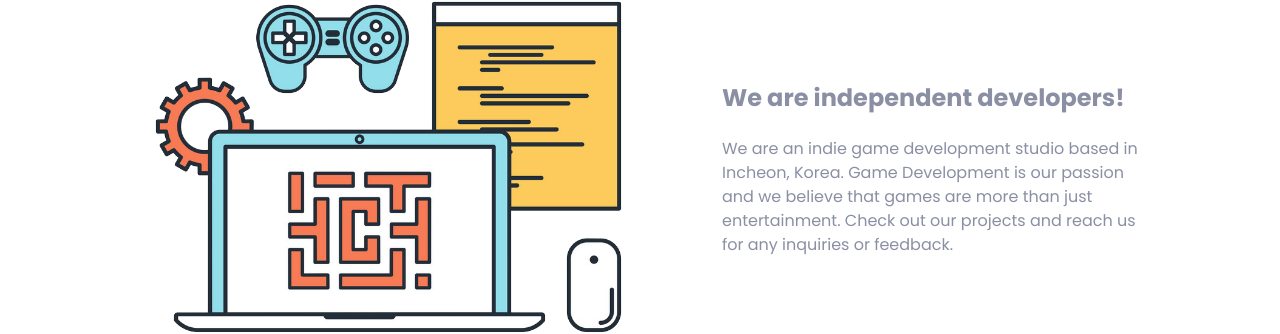
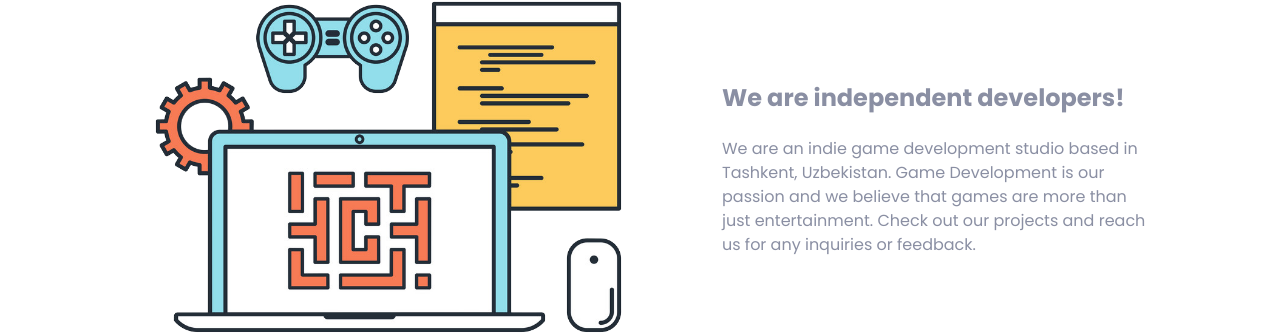
Before and after one commit to Nazarov7mu/nazarov7mu.github.io, a plain HTML site: page index.html in a window 1280 px wide. Shown: the part 915-1249 px from the top of the page. Drawn offline with nearby package versions, Linux system fonts and the light colour scheme.

Commit message:
Update index.html

```diff
--- a/index.html
+++ b/index.html
@@ -182,7 +182,7 @@
 
 								<h4 class="font-weight-bold mb-4">We are independent developers!</h4>
 
-								<p>We are an indie game development studio based in Incheon, Korea. Game Development is our passion and we believe that games are more than just entertainment. Check out our projects and reach us for any inquiries or feedback.</p>
+								<p>We are an indie game development studio based in Tashkent, Uzbekistan. Game Development is our passion and we believe that games are more than just entertainment. Check out our projects and reach us for any inquiries or feedback.</p>
 
 							</div>
 						</div>
```
